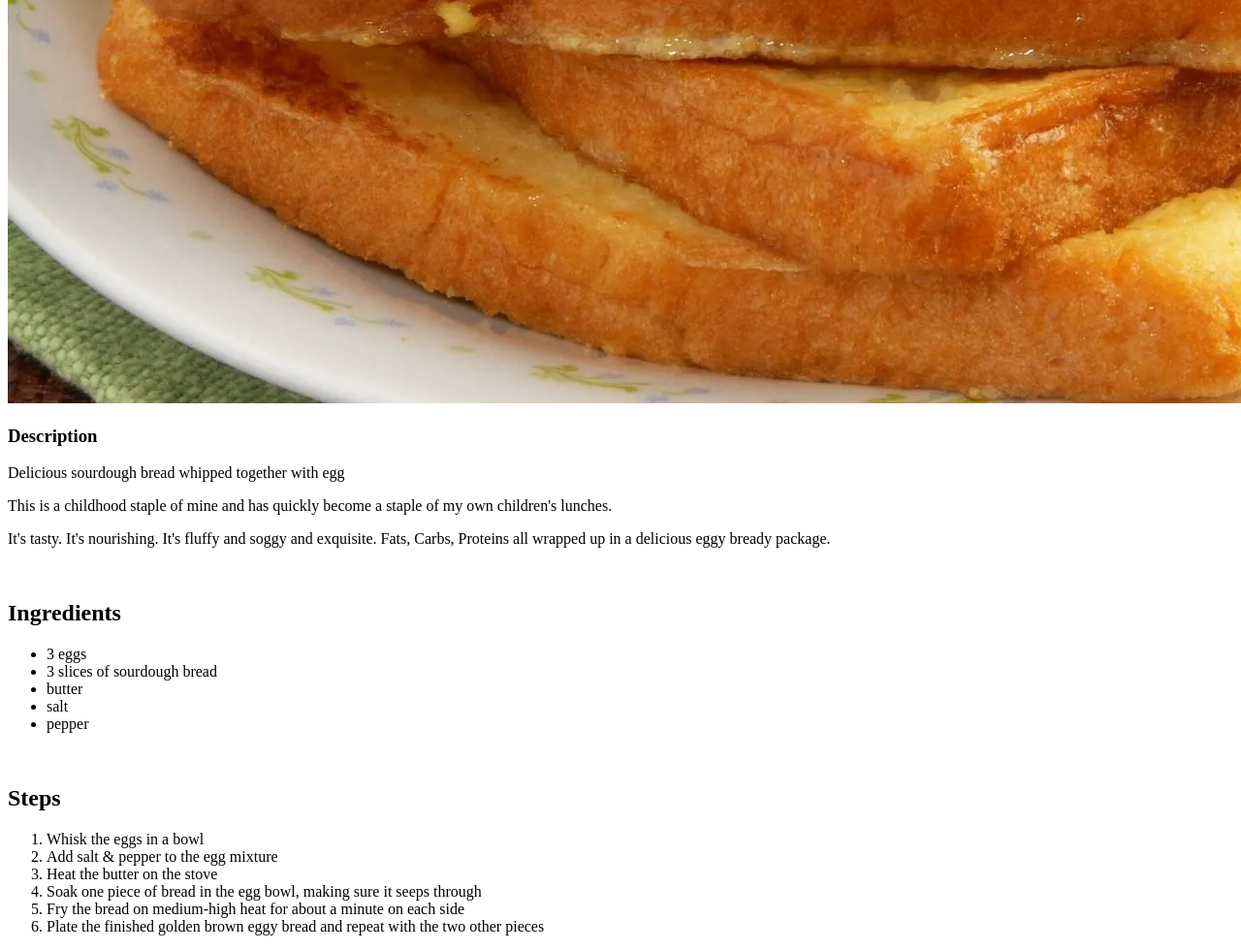
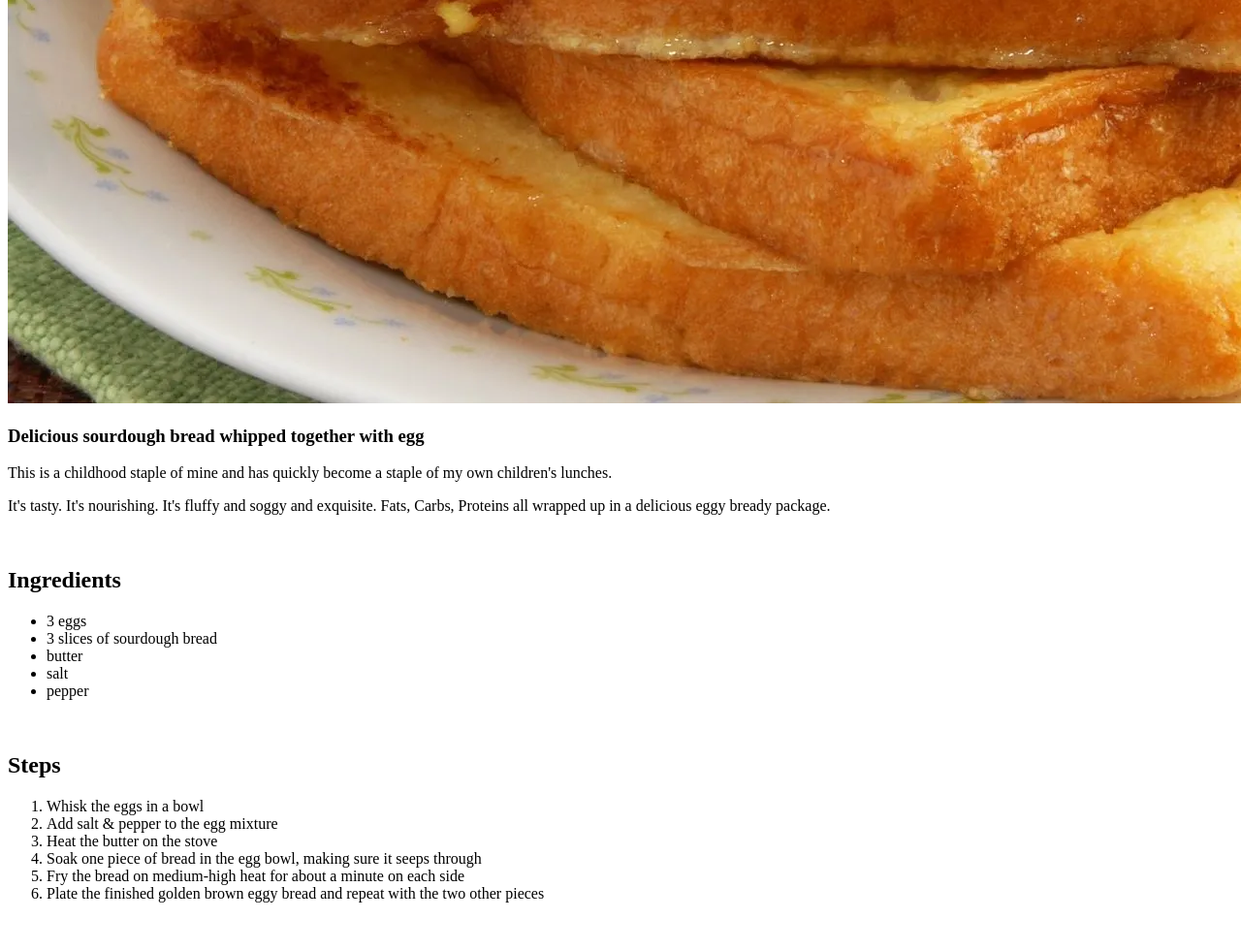
Before and after one commit to LiliShan17/odin-recipes, a plain HTML site: page recipes/eggy_bread.html in a window 1280 px wide. Shown: the part 688-1669 px from the top of the page at 97% size. After the commit the page ends 1635 px from the top, so only its background shows below. Drawn offline with Linux system fonts and the light colour scheme.

Commit message:
update descriptions

```diff
--- a/recipes/eggy_bread.html
+++ b/recipes/eggy_bread.html
@@ -9,8 +9,7 @@
 <body>
     <h1>Eggy Bread</h1>
     <img src="./Eggy-Bread-1.jpg.webp">
-    <h3>Description</h3>
-    <p>Delicious sourdough bread whipped together with egg</p>
+    <h3>Delicious sourdough bread whipped together with egg</h3>
     <p>This is a childhood staple of mine and has quickly become a staple of my own children's lunches.</p>
     <p>It's tasty. It's nourishing. It's fluffy and soggy and exquisite. Fats, Carbs, Proteins all wrapped up in a delicious eggy bready package.</p>
     <br>
```
Also changed, not shown: recipes/bananatoast.html (+1 -2 lines), recipes/cookie.html (+1 -2 lines).
